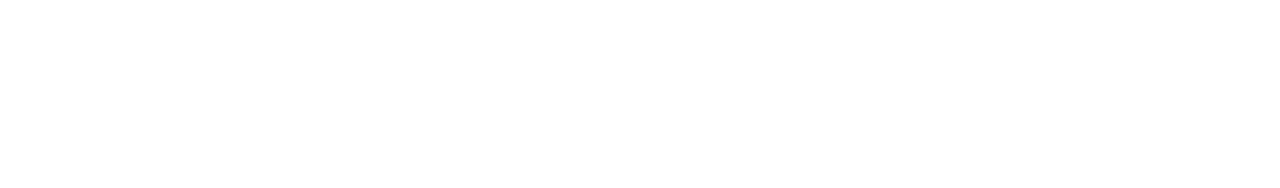
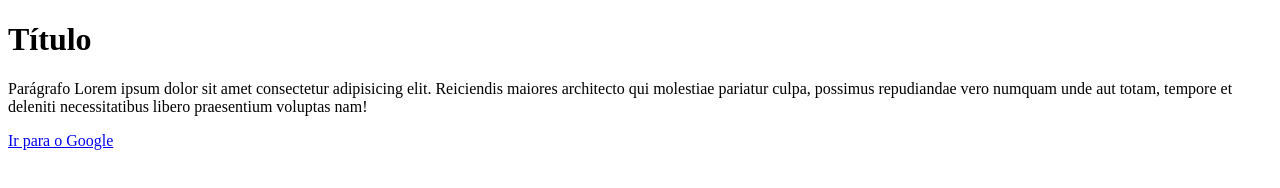
Before and after one commit to maria-kaki/front-end-design, a plain HTML site: page aula0/index.html in a window 1280 px wide. Drawn offline with Linux system fonts and the light colour scheme.

Commit message:
titulo,paragrafo e a href

```diff
--- a/aula0/index.html
+++ b/aula0/index.html
@@ -3,9 +3,18 @@
 <head>
     <meta charset="UTF-8">
     <meta name="viewport" content="width=device-width, initial-scale=1.0">
-    <title>Document</title>
+    <title>TITULO</title>
 </head>
 <body>
-
+    <h1>Título</h1>
+    <p>
+        Parágrafo
+        <!-- Lorem -> gera um texto aleatório! -->
+        Lorem ipsum dolor sit amet consectetur adipisicing elit. Reiciendis maiores architecto qui molestiae pariatur culpa, possimus repudiandae vero numquam unde aut totam, tempore et deleniti necessitatibus libero praesentium voluptas nam!
+    </p>
+    <a href="https://www.google.com.br/?hl=pt-BR">
+        <!-- a -> Âncora, leva pra outra pagina -->
+        Ir para o Google
+    </a>
 </body>
 </html>
```
